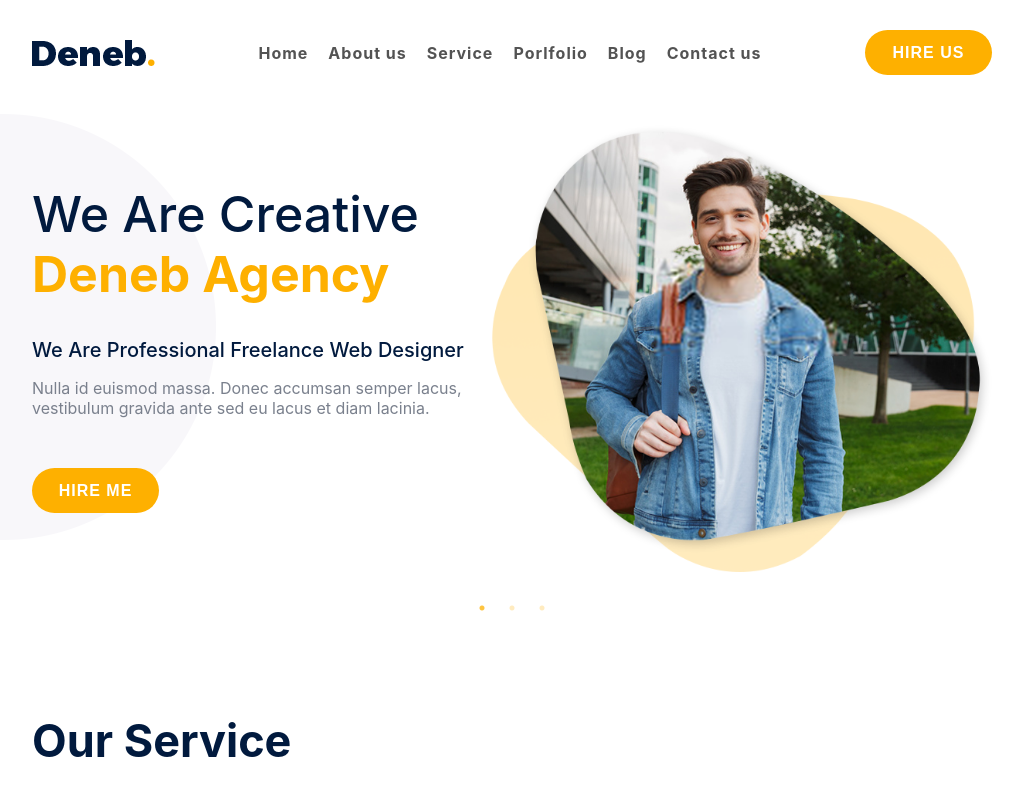
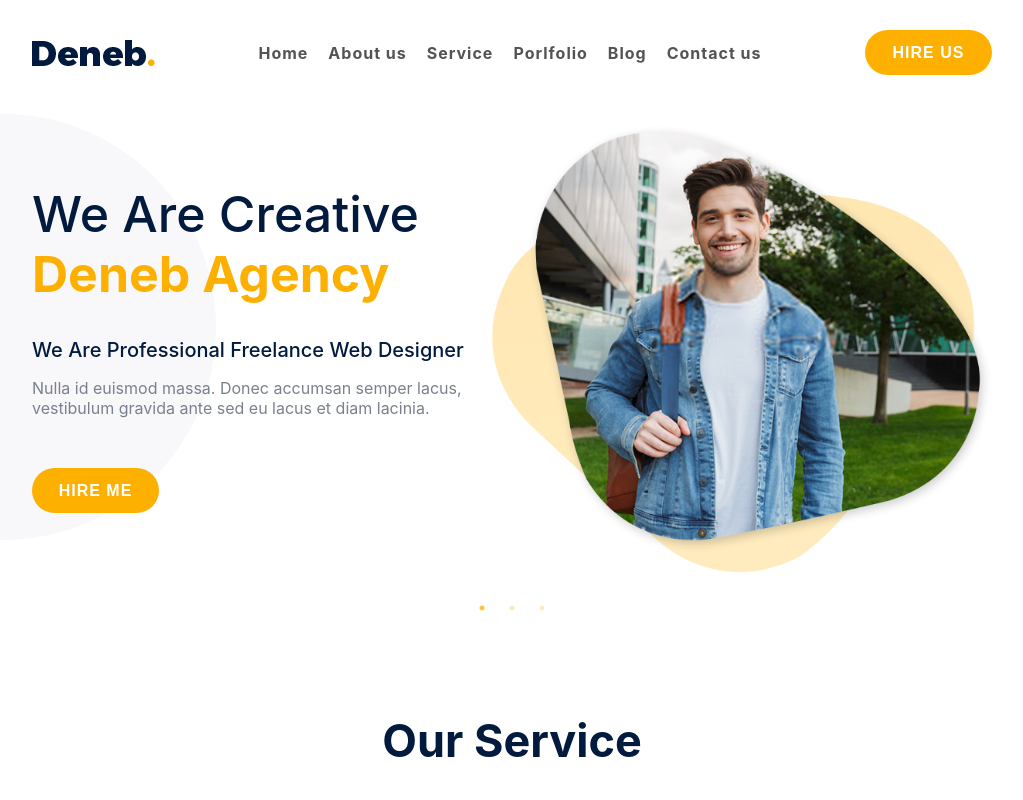
Before and after one commit to sakib-75/Creative-Portfolio, a React (Create React App) app: page / in a window 1280 px wide. Shown: the top 800 px of the page, without its empty margins (128-1151 px from the left). Built offline with nearby package versions, Linux system fonts and the light colour scheme; the HTML template or start-up script is replaced by a standard one.

Commit message:
Update App.css

```diff
--- a/src/Styles/App.css
+++ b/src/Styles/App.css
@@ -1,6 +1,10 @@
 .container {
   max-width: 1200px;
   margin: 0px auto;
+}
+
+.center {
+  text-align: center;
 }
 
 .Button {
```
